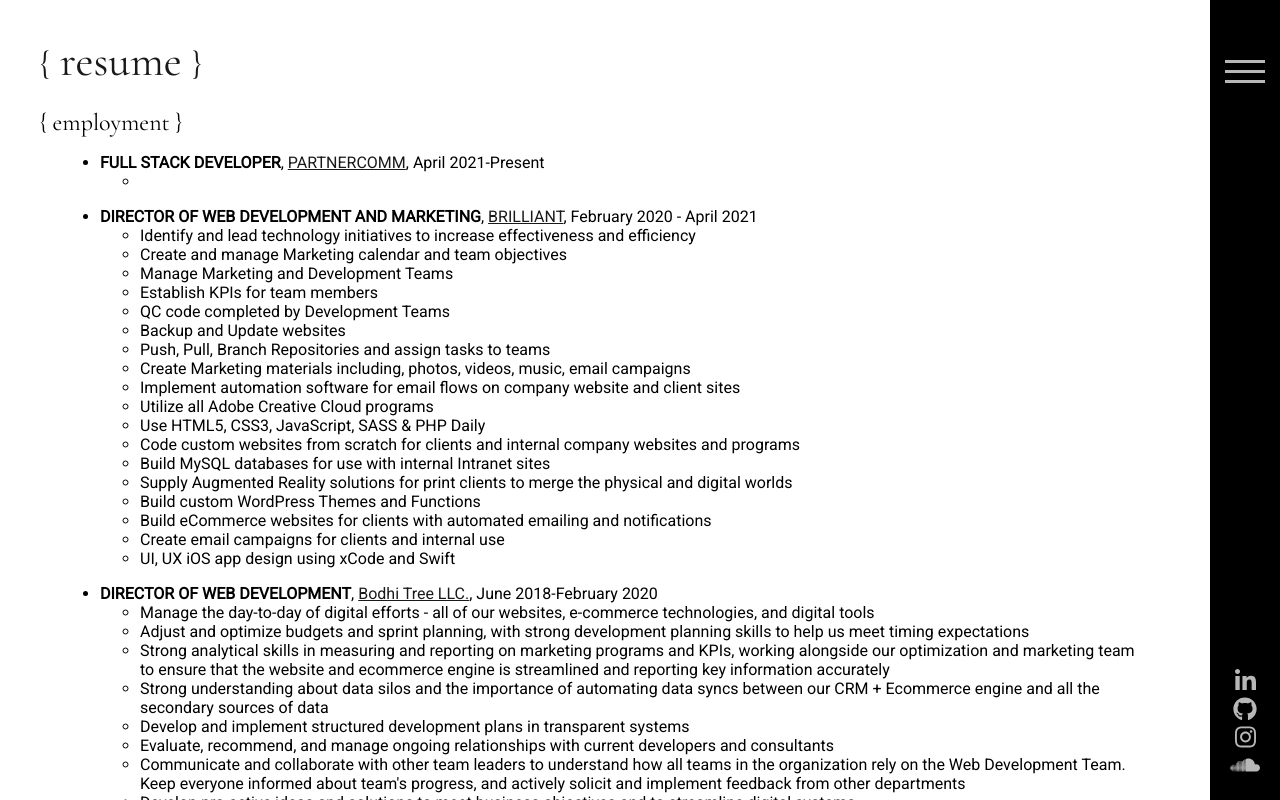
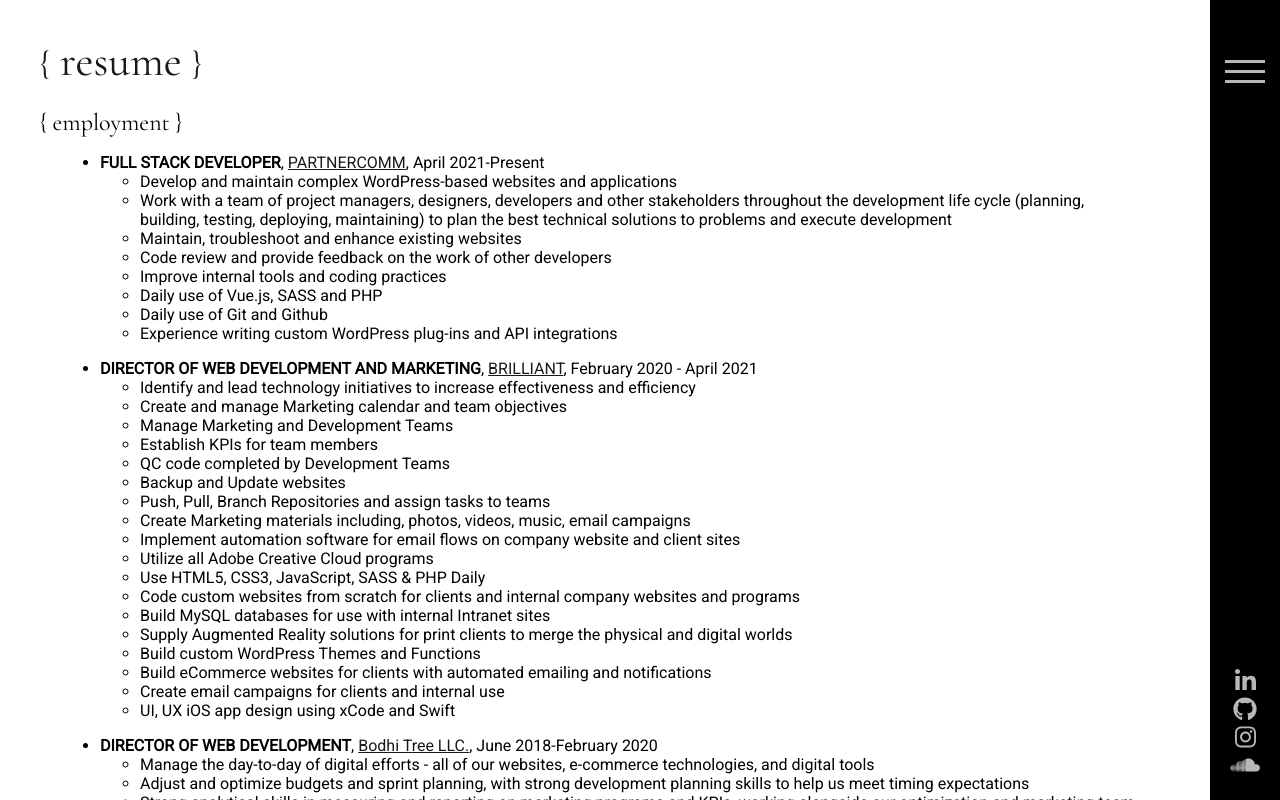
Before and after one commit to jocean12/resume, a Vue app: page /resume in a window 1280 px wide. Shown: the top 800 px of the page. Built offline with nearby package versions, Linux system fonts and the light colour scheme.

Commit message:
update resume

```diff
--- a/src/views/Resume.vue
+++ b/src/views/Resume.vue
@@ -18,7 +18,14 @@
               <a href="https://partnercomm.net" target="_blank">PARTNERCOMM</a>, April 2021-Present
             </li>
             <ul>
-              <li></li>
+              <li>Develop and maintain complex WordPress-based websites and applications</li>
+              <li>Work with a team of project managers, designers, developers and other stakeholders throughout the development life cycle (planning, building, testing, deploying, maintaining) to plan the best technical solutions to problems and execute development</li>
+              <li>Maintain, troubleshoot and enhance existing websites</li>
+              <li>Code review and provide feedback on the work of other developers</li>
+              <li>Improve internal tools and coding practices</li>
+              <li>Daily use of Vue.js, SASS and PHP</li>
+              <li>Daily use of Git and Github</li>
+              <li>Experience writing custom WordPress plug-ins and API integrations</li>
             </ul>
           </ul>
           <ul>
@@ -306,6 +313,11 @@
         </ul>
         <h2>{ education }</h2>
         <section>
+          <h2>Udemy</h2>
+          <p>
+            <strong>Vue 3 Courses</strong>, Online, April 2022-Present
+            <br />Taking online classes in Vue.js version 3.
+          </p>
           <h2>Stanford University</h2>
           <p>
             <strong>Computer Science</strong>, Online, June 2017-Present
```
